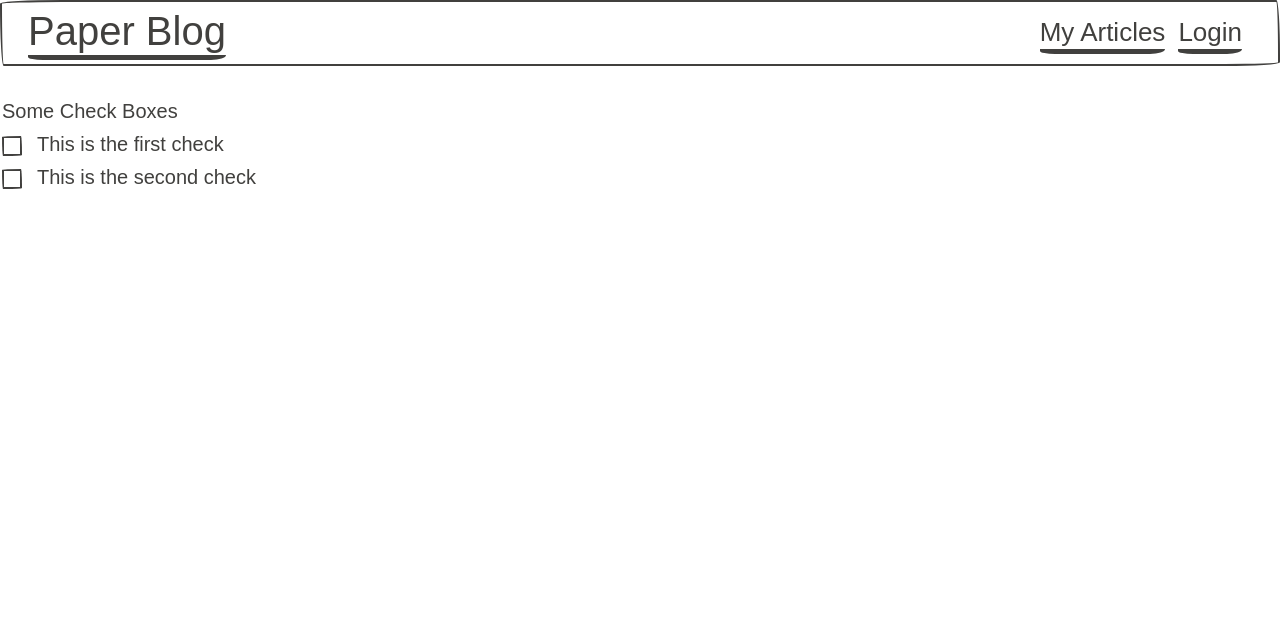
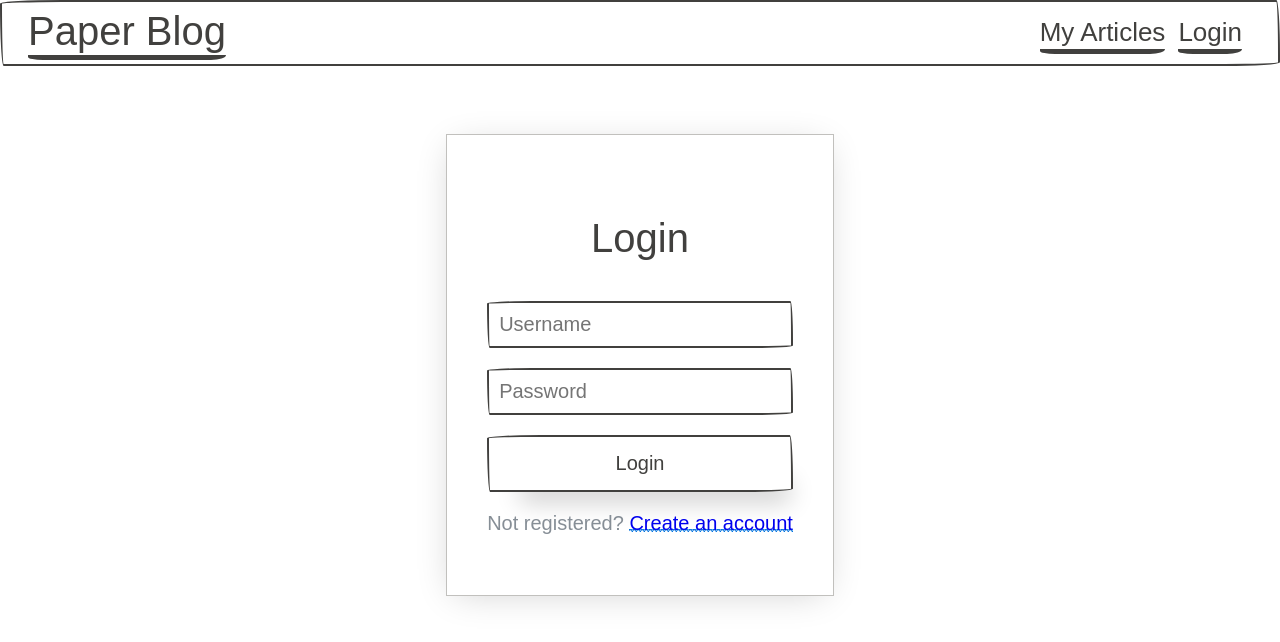
Before and after one commit to PavloShvoruk/Paper-blog, a Vue app in the folder client/: page /login in a window 1280 px wide. Shown: the top 642 px of the page. Built offline with nearby package versions, Linux system fonts and the light colour scheme; a web font is replaced by a local one.

Commit message:
Login form style

```diff
--- a/client/src/App.vue
+++ b/client/src/App.vue
@@ -1,9 +1,9 @@
 <template>
   <div id="app">
     <navigation/>
-    <div class="wrapper">
-      <router-view/>
-    </div>
+    <!-- <div class="wrapper"> -->
+    <router-view/>
+    <!-- </div> -->
   </div>
 </template>
 
@@ -22,9 +22,4 @@ export default {
 #app {
   margin: 0;
 }
-
-.wrapper {
-  margin-top: 5rem;
-  min-height: calc(100vh - 5rem);
-}
 </style>
--- a/client/src/components/Home.vue
+++ b/client/src/components/Home.vue
@@ -14,6 +14,9 @@
 </template>
 
 <style scoped>
+.row {
+  margin-top: 5rem;
+}
 .paper {
   width: auto;
   text-align: center;
--- a/client/src/components/Login.vue
+++ b/client/src/components/Login.vue
@@ -1,18 +1,43 @@
 <template>
-  <div>
-    <fieldset class="form-group">
-      <legend>Some Check Boxes</legend>
-      <label for="paperChecks1" class="paper-check">
-        <input type="checkbox" name="paperChecks" id="paperChecks1" value="option 1">
-        <span>This is the first check</span>
-      </label>
-      <label for="paperChecks2" class="paper-check">
-        <input type="checkbox" name="paperChecks" id="paperChecks2" value="option 2">
-        <span>This is the second check</span>
-      </label>
-    </fieldset>
+  <div class="row">
+    <form class="paper">
+      <div class="form-group">
+        <h3>Login</h3>
+      </div>
+      <div class="form-group">
+        <input type="text" placeholder="Username">
+      </div>
+      <div class="form-group">
+        <input type="password" placeholder="Password">
+      </div>
+      <div class="form-group">
+        <button class="btn-block">Login</button>
+      </div>
+      <div class="form-group">
+        <p class="text-muted">Not registered?
+          <router-link to="/register">Create an account</router-link>
+        </p>
+      </div>
+    </form>
   </div>
 </template>
+
+<style scoped>
+.row {
+  display: flex;
+  align-items: center;
+  justify-content: center;
+  min-height: calc(100vh - 70px);
+}
+
+.form-group > h3 {
+  text-align: center;
+}
+
+.form-group > input {
+  width: 100%;
+}
+</style>
 
 <script>
 export default {
--- a/client/src/components/navigation/index.vue
+++ b/client/src/components/navigation/index.vue
@@ -28,10 +28,6 @@
   </nav>
 </template>
 
-<style scoped>
-</style>
-
-
 <script>
 export default {
   name: "navigation"
```
